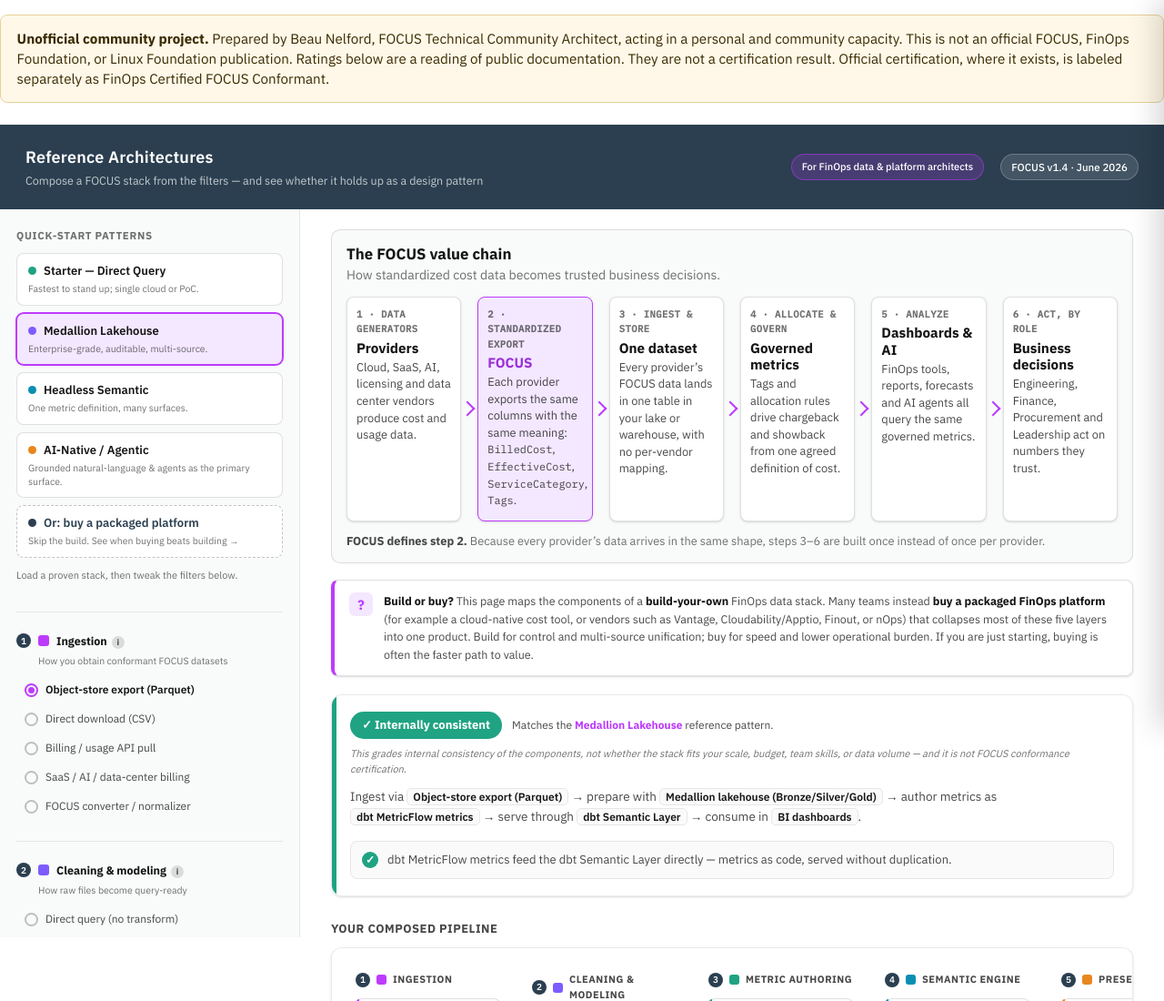
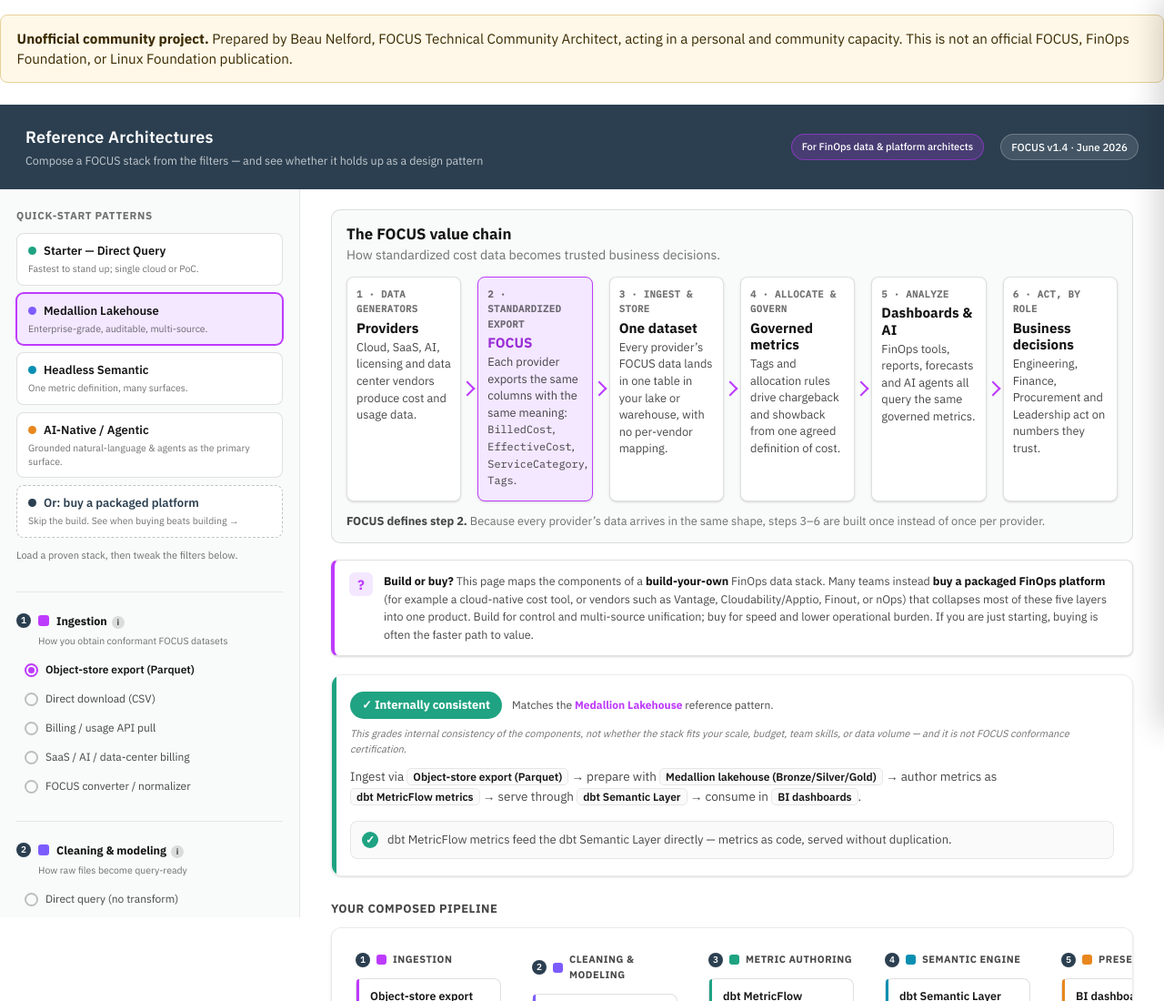
Before and after one commit to beau-finopsorg/focus-tools, a plain HTML site: page reference-architectures/focus-reference-architectures.html in a window 1280 px wide. Shown: the top 1100 px of the page at 91% size. Drawn offline with Linux system fonts and the light colour scheme.

Commit message:
Drop the ratings line from the reference architectures banner.
It came from the gap analyses and does not apply to this page.

Co-Authored-By: Claude Opus 5.5 <noreply@anthropic.com>

```diff
--- a/reference-architectures/focus-reference-architectures.html
+++ b/reference-architectures/focus-reference-architectures.html
@@ -227,7 +227,7 @@
 </head>
 <body>
 <aside class="unofficial-banner">
-  <p><strong>Unofficial community project.</strong> Prepared by Beau Nelford, FOCUS Technical Community Architect, acting in a personal and community capacity. This is not an official FOCUS, FinOps Foundation, or Linux Foundation publication. Ratings below are a reading of public documentation. They are not a certification result. Official certification, where it exists, is labeled separately as FinOps Certified FOCUS Conformant.</p>
+  <p><strong>Unofficial community project.</strong> Prepared by Beau Nelford, FOCUS Technical Community Architect, acting in a personal and community capacity. This is not an official FOCUS, FinOps Foundation, or Linux Foundation publication.</p>
 </aside>
 
 
```
